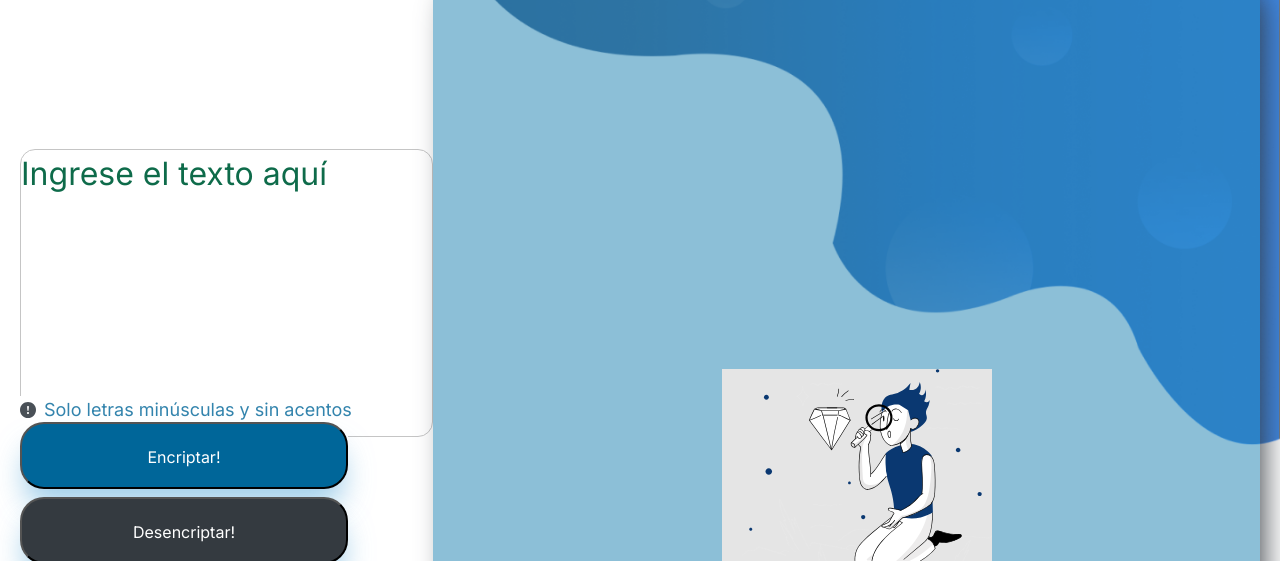
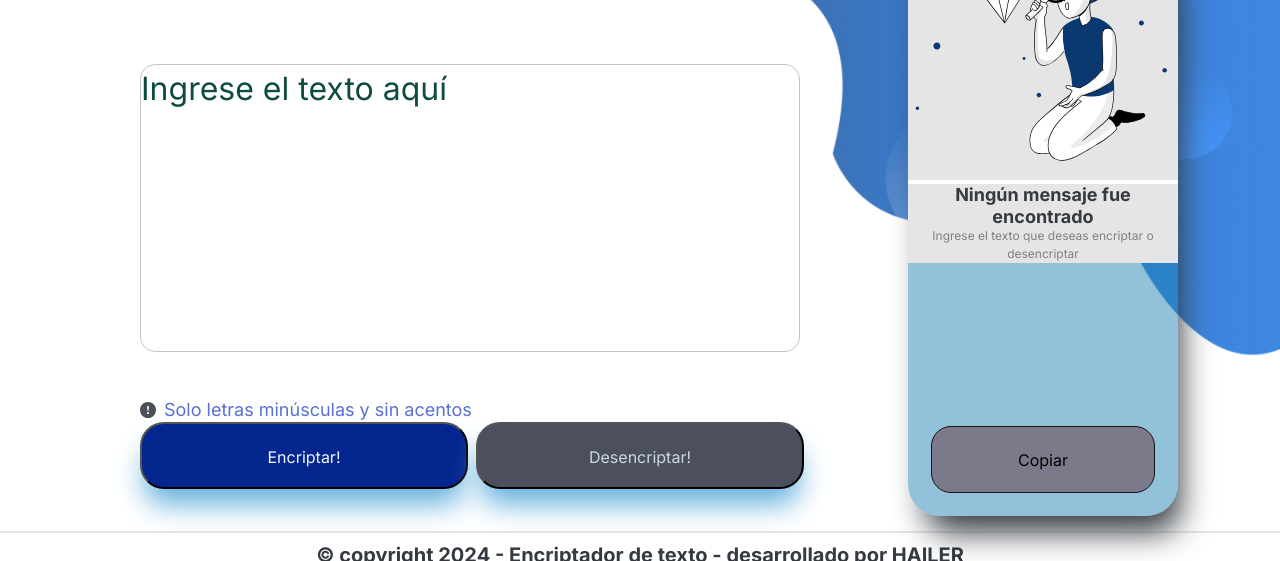
Before and after one commit to hailercito/Challenge_Encriptador, a plain HTML site: page index.html in a window 1280 px wide. Shown: the part 104-665 px from the top of the page. Drawn offline with Linux system fonts and the light colour scheme.

Commit message:
Estilos correctos

```diff
--- a/css/estilos.css
+++ b/css/estilos.css
@@ -1,24 +1,19 @@
 /*------------------
  FUENTES-----------*/
 
- @import url('https://fonts.googleapis.com/css2?family=Inter:wght@100;400;700;900&display=swap');
+ @import url('https://fonts.googleapis.com/css2?family=Inter:ital,wght@0,100..900;1,100..900&display=swap');
 
  /*---GLOBAL CSS ---*/
 
- :root {
+ :root{
      --Font: #e5e5e5;
      --White: #FFFFFF;
-     --GrayLight: #c5c5c5;
-     --GrayDark: #343a40;
-     --GrayDarker: #495057;
-     --BlueLight: #006699;
-     --BlueDark: #004d66;
-     --Green: #0f4c3a;
-     --GreenLight: #0e6b4a;
+     --Greey: #c5c5c5;
+     --Gray: #343a40;
+     --Gree: #495057;
  }
 
- /* Reseteo global */
- * {
+ *{
      margin: 0;
      padding: 0;
      box-sizing: border-box;
@@ -27,29 +22,27 @@
      background: var(--White);
  }
 
- ::selection {
-     background: var(--BlueDark);
+ ::selection{
+     background: rgb(18, 82, 102);
      color: var(--White);
  }
 
- body {
+ body{
      height: 100%;
  }
 
- img {
+ img{
      max-width: 100%;
  }
 
- /*
-  ENCABEZADO
-  */
+ /* ENCABEZADO */
 
- header {
+ header{
      position: absolute;
-     margin: 40px 0px 0px 40px;
+     margin: 40px 0 0 40px;
  }
 
- header .logo {
+ header .logo{
      display: flex;
      align-items: flex-start;
      width: 120px;
@@ -58,7 +51,7 @@
 
  /* PRINCIPAL */
 
- main {
+ main{
      display: flex;
      flex-direction: row;
      background: url(../imagenes/portada.png) no-repeat;
@@ -66,31 +59,30 @@
      background-position: center;
  }
 
- .encriptador {
+ .encriptador{
      width: 60%;
-     margin: 168px 0px 0px 140px;
+     margin: 168px 0 0 140px;
      background: transparent;
  }
 
- .encriptar {
-     width: 100%;
-     max-width: 660px;
+ .encriptar{
+     width: 660px;
      height: 288px;
      font-weight: 400;
      font-size: 32px;
      line-height: 48px;
      outline: none;
-     border: 1px solid var(--GrayLight);
+     border: 1px solid var(--Greey);
      border-radius: 15px;
      resize: none;
  }
 
  .encriptar::placeholder,
- .encriptar:focus {
-     color: var(--GreenLight);
+ .encriptar:focus{
+     color: rgb(15, 75, 65);
  }
 
- .encriptador__aviso {
+ .encriptador__aviso{
      display: flex;
      flex-direction: row;
      align-items: center;
@@ -100,17 +92,17 @@
      top: 500px;
  }
 
- .texto__aviso {
+ .texto__aviso{
      width: 100%;
      font-style: normal;
      font-weight: 400;
      font-size: 18px;
      line-height: 150%;
      opacity: 0.8;
-     color: var(--BlueLight);
+     color: rgb(49, 77, 202);
  }
 
- .encriptador__contenedor {
+ .encriptador__contenedor{
      display: flex;
      flex-direction: row;
      align-items: flex-start;
@@ -119,7 +111,7 @@
      top: 526px;
  }
 
- .btn__encriptar {
+ .btn__encriptar{
      width: 328px;
      height: 67px;
      padding: 24px;
@@ -128,19 +120,20 @@
      font-size: 16px;
      line-height: 19px;
      text-align: center;
-     color: var(--White);
-     background: var(--BlueLight);
+     color: aliceblue;
+     background: rgb(6, 38, 143);
      border-radius: 24px;
      cursor: pointer;
-     box-shadow: 0px 20px 29px -5px rgba(97, 174, 219, 0.6);
+     box-shadow: 0px 20px 29px -5px #61aedb;
  }
 
- .btn__encriptar:active {
-     box-shadow: inset 2px 2px 4px rgba(12, 21, 24, 0.4), inset -3px -4px 8px rgba(16, 52, 82, 0.8);
-     color: var(--White);
+ .btn__encriptar:active{
+     box-shadow: inset 2px 2px 4px rgb(12, 21, 24),
+                 inset -3px -4px 8px #103452c5;
+     color: aqua;
  }
 
- .btn__desencriptar {
+ .btn__desencriptar{
      width: 328px;
      height: 67px;
      padding: 24px;
@@ -149,52 +142,53 @@
      font-size: 16px;
      line-height: 19px;
      text-align: center;
-     color: var(--White);
-     background: var(--GrayDark);
+     color: rgb(203, 215, 224);
+     background: rgb(76, 80, 94);
      border-radius: 24px;
      cursor: pointer;
-     box-shadow: 0px 20px 29px -5px rgba(97, 174, 219, 0.6);
+     box-shadow: 0px 20px 29px -5px #61aedb;
  }
 
- .btn__desencriptar:active,
- .btn__copiar:active {
-     box-shadow: inset 2px 2px 4px rgba(88, 93, 126, 0.5), inset -3px -4px 8px rgba(34, 44, 53, 0.8);
-     color: var(--BlueDark);
+ .btn__copiar:active,
+ .btn__desencriptar:active{
+     box-shadow: inset 2px 2px 4px rgb(88, 93, 126),
+                 inset -3px -4px 8px #222c35c5;
+     color: blueviolet;
  }
 
- .tarjeta {
+ .tarjeta{
      width: 270px;
      height: 580px;
-     background: rgba(27, 128, 175, 0.5);
-     box-shadow: 10px 24px 32px -8px var(--GrayDark);
+     background: #1b80af7a;
+     box-shadow: 10px 24px 32px -8px var(--Gray);
      position: relative;
      margin-top: 40px;
      border-radius: 32px;
      text-align: center;
  }
 
- .tarjeta__contenedor {
+ .tarjeta-__contenedor{
      width: 250px;
      margin: auto;
      margin-top: 50%;
      background: var(--Font);
  }
 
- .img__muneco {
+ .img__muneco{
      background: var(--Font);
  }
 
- .texto__uno {
+ .texto__uno{
      font-style: normal;
      font-weight: 700;
      font-size: 18px;
      line-height: 120%;
      text-align: center;
-     color: var(--GrayDark);
+     color: var(--Gray);
      background: var(--Font);
  }
 
- .texto__dos {
+ .texto__dos{
      font-style: normal;
      font-weight: 400;
      font-size: 12px;
@@ -204,7 +198,7 @@
      background: var(--Font);
  }
 
- .evaluar {
+ .evaluar{
      width: 100%;
      height: 485px;
      position: absolute;
@@ -214,7 +208,7 @@
      font-weight: 400;
      font-size: 24px;
      line-height: 36px;
-     color: var(--Green);
+     color: var(--Gree);
      background: transparent;
      border-top-right-radius: 32px;
      border-top-left-radius: 32px;
@@ -222,11 +216,11 @@
      resize: none;
  }
 
- .evaluar:focus {
+ .evaluar:focus{
      outline: none;
  }
 
- .btn__copiar {
+ .btn__copiar{
      width: 224px;
      height: 67px;
      margin: 23px;
@@ -237,118 +231,71 @@
      font-size: 16px;
      line-height: 19px;
      text-align: center;
-     background: var(--GrayLight);
-     border: 1px solid var(--GrayDark);
+     background: rgb(124, 122, 138);
+     border: 1px solid rgb(18, 18, 20);
      border-radius: 20px;
      cursor: pointer;
  }
 
  .btn__encriptar:hover,
  .btn__desencriptar:hover,
- .btn__copiar:hover {
+ .btn__copiar:hover{
      transform: scale(0.97);
  }
 
  /* PIE DE PÁGINA */
 
- footer {
+ footer{
      margin-top: 15px;
      padding: 10px;
      border-top: 2px solid var(--Font);
-     color: var(--GrayDark);
+     color: var(--Gray);
      text-align: center;
+     height: 5px;
      font-size: 20px;
      font-weight: 700;
  }
 
- .linked:hover {
+ .linked:hover{
      color: var(--Font);
      opacity: 0.8;
  }
 
- .git:hover {
+ .git:hover{
      color: var(--Font);
      opacity: 0.9;
  }
 
- /* MEDIA */
+ /* MEDIA QUERIES */
 
- /* Estilo para pantallas grandes (escritorio) */
-@media(min-width: 1251px) {
-  main {
-      display: flex;
-      justify-content: space-between; /* Para separar los elementos a izquierda y derecha */
-      align-items: center;
-      padding: 20px;
-      width: 100%;
-  }
-
-  .encriptador {
-      width: 50%;
-      margin: 0;
-  }
-
-  .encriptador__contenedor {
-      display: flex;
-      flex-direction: column;
-      align-items: flex-start;
-  }
-
-  .img__muneco {
-      display: block; /* Asegúrate de que esté visible */
-      width: 300px; /* Ajusta el tamaño de la imagen */
-      height: auto;
-      margin-left: 20px; /* Separación de la imagen con el texto */
-  }
-
-  .tarjeta {
-      width: 100%;
-      height: auto;
-      display: flex;
-      justify-content: flex-start;
-      align-items: flex-start;
-  }
-
-  .btn__copiar {
-      width: auto;
-  }
-
-  .evaluar {
-      width: 100%;
-      height: auto;
-  }
-}
-
-/* Estilo para pantallas medianas y pequeñas (móviles) */
  @media(max-width: 1250px) {
-  main {
+     main{
          display: flex;
          flex-direction: column;
          align-items: center;
          width: 100%;
      }
 
-  .encriptador {
-      margin: 168px 0px 0px 0px;
+     .encriptador{
+         margin: 168px 0 0 0;
          display: flex;
          flex-direction: column;
          align-items: center;
          width: 100%;
      }
 
-  .encriptador__contenedor {
+     .encriptador__contenedor{
          display: flex;
-      flex-direction: column;
          align-items: center;
          position: inherit;
      }
 
-  .encriptador__aviso {
+     .encriptador__aviso{
          position: inherit;
          margin: 15px;
      }
 
-  .tarjeta {
+     .tarjeta{
          width: 665px;
          height: 300px;
          display: flex;
@@ -356,7 +303,7 @@
          align-items: flex-end;
      }
 
-  .tarjeta__contenedor {
+     .tarjeta-__contenedor{
          display: block;
          justify-content: center;
          align-items: center;
@@ -367,44 +314,44 @@
          font-weight: 700;
      }
 
-  .img__muneco {
-      display: none; /* Oculta la imagen en pantallas pequeñas */
+     .img__muneco{
+         display: none;
      }
 
-  .btn__copiar {
+     .btn__copiar{
          position: inherit;
          width: 100%;
      }
 
-  .evaluar {
+     .evaluar{
          width: 100%;
          height: 210px;
          padding: 10px;
      }
  }
 
-@media(max-width: 720px) {
-  header .logo {
+ @media(max-width: 720px){
+     header .logo{
          width: 100%;
          background: var(--White);
          padding: 2px;
      }
 
-  .encriptar {
+     .encriptar{
          width: 90%;
          font-size: 24px;
      }
 
-  .encriptador__contenedor {
+     .encriptador__contenedor{
          display: grid;
          gap: 21px;
      }
 
-  .tarjeta {
+     .tarjeta{
          width: 90%;
      }
 
-  .copyright {
+     .copyright{
          font-size: 29px;
      }
  }
```
Lines whose indentation alone changed are shown as unchanged.
